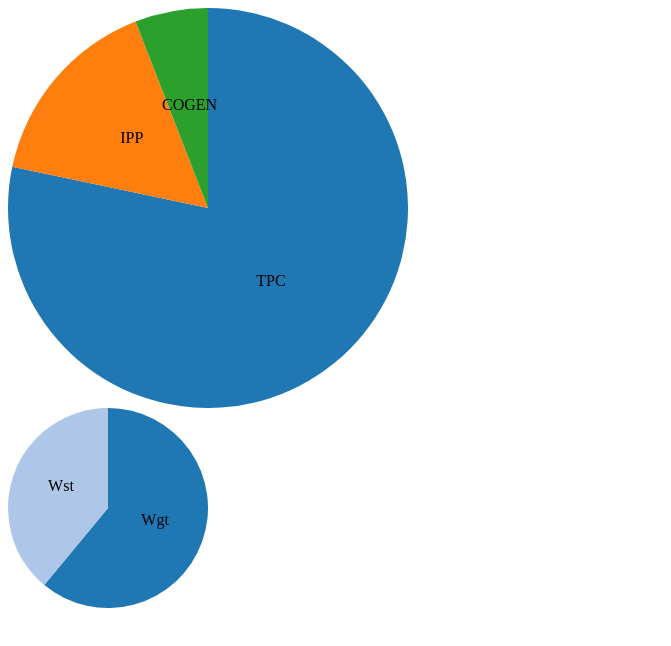
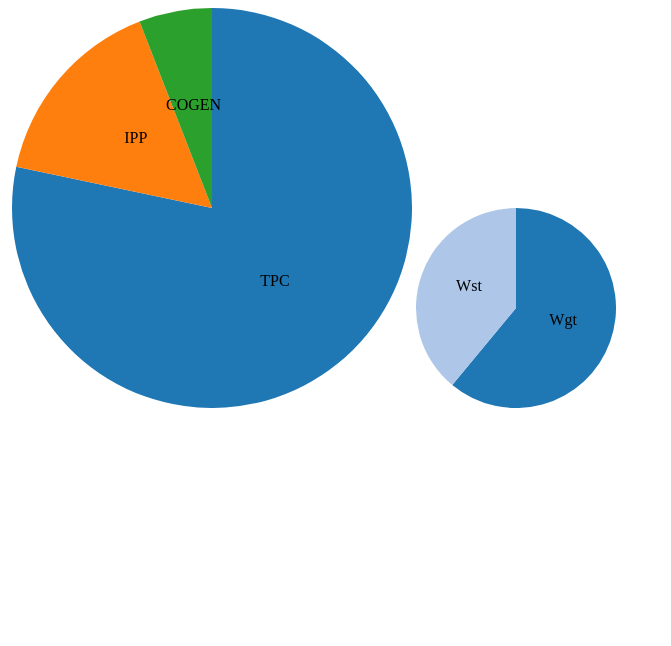
Before and after one commit to NTU-CSX-D3JS/d00541007, a plain HTML site: page peichart_1114.html in a window 1280 px wide. Shown: the whole page, without its empty margins (0-671 px from the left). Drawn offline with nearby package versions, Linux system fonts and the light colour scheme.

Commit message:
div
style="display: inline-block;"

```diff
--- a/peichart_1114.html
+++ b/peichart_1114.html
@@ -9,9 +9,9 @@
 
 <body>
 
-<div id="class1"></div>
-<div id="chart1"></div>
-<div id="chart2"></div>
+<div style="display: inline-block;" id="class1"></div>
+<div style="display: inline-block;" id="chart1"></div>
+<div style="display: inline-block;" id="chart2"></div>
 
 
 
```
